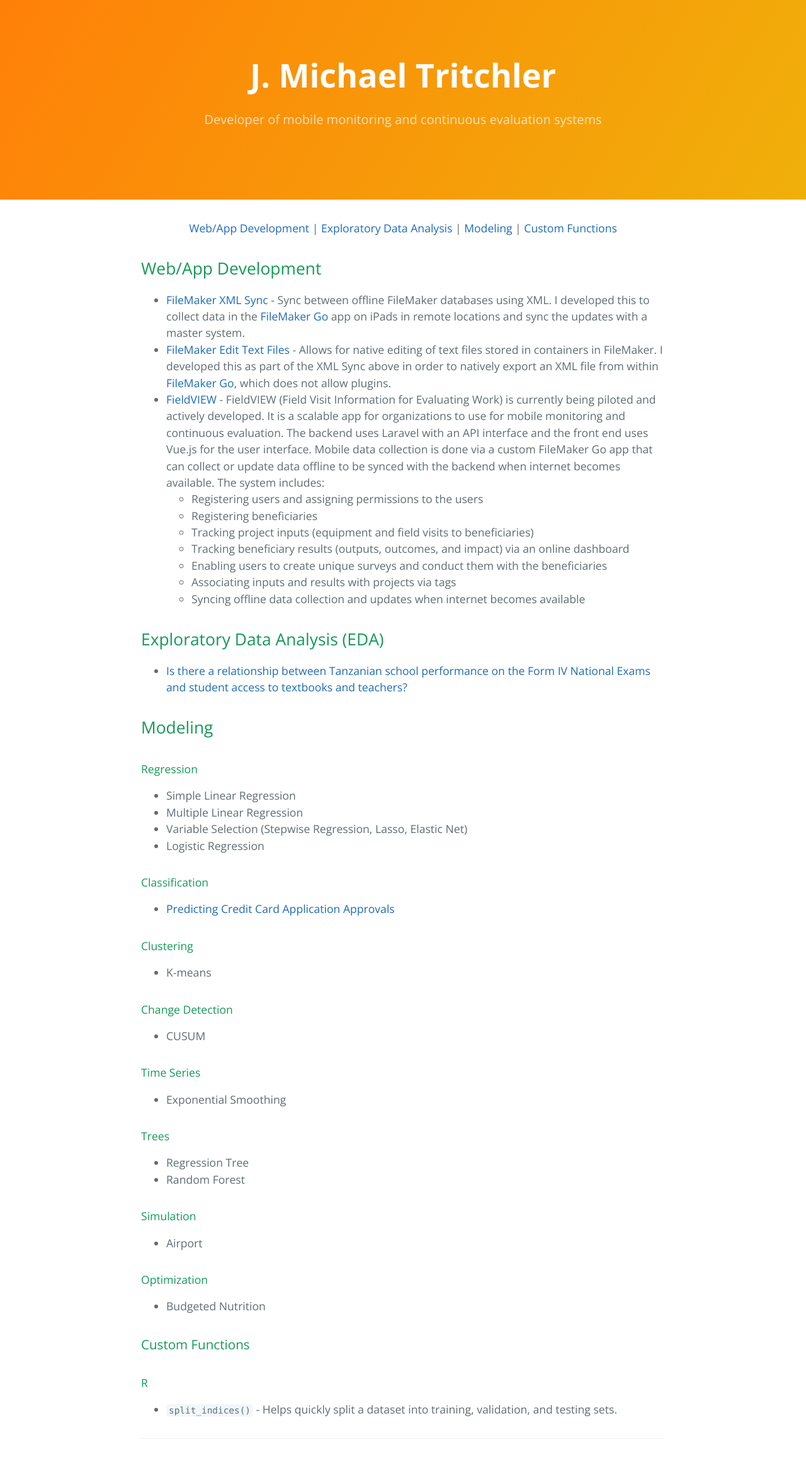
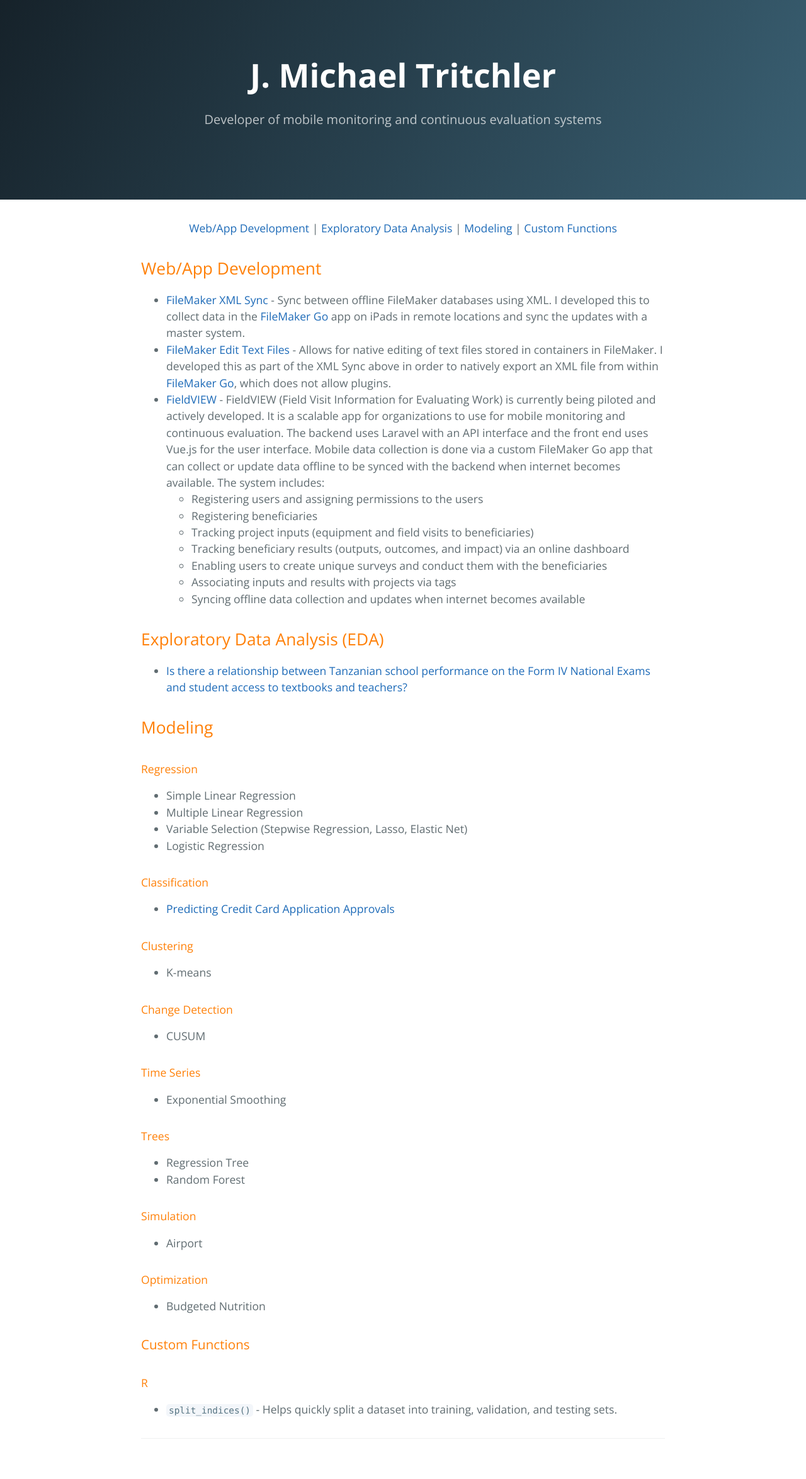
Before and after one commit to jmtritch/jmtritch.github.io, a Jekyll site: the page built from index.md, in a window 1280 px wide. Shown: the whole page at 63% size. Built offline with Jekyll 4.4.1, drawn with Linux system fonts in a browser that asks for light colours; our own code applies the rules of GitHub Pages for plain Markdown files.

Commit message:
Update variables.scss

```diff
--- a/_sass/variables.scss
+++ b/_sass/variables.scss
@@ -4,11 +4,11 @@ $medium-breakpoint: 42em !default;
 
 // Headers
 $header-heading-color: #fff !default;
-$header-bg-color: #f0b00a !default;
-$header-bg-color-secondary: #ff8008 !default;
+$header-bg-color: #3a6073 !default;
+$header-bg-color-secondary: #16222a !default;
 
 // Text
-$section-headings-color: #159957 !default;
+$section-headings-color: #ff8008 !default;
 $body-text-color: #606c71 !default;
 $body-link-color: #1e6bb8 !default;
 $blockquote-text-color: #819198 !default;
```
